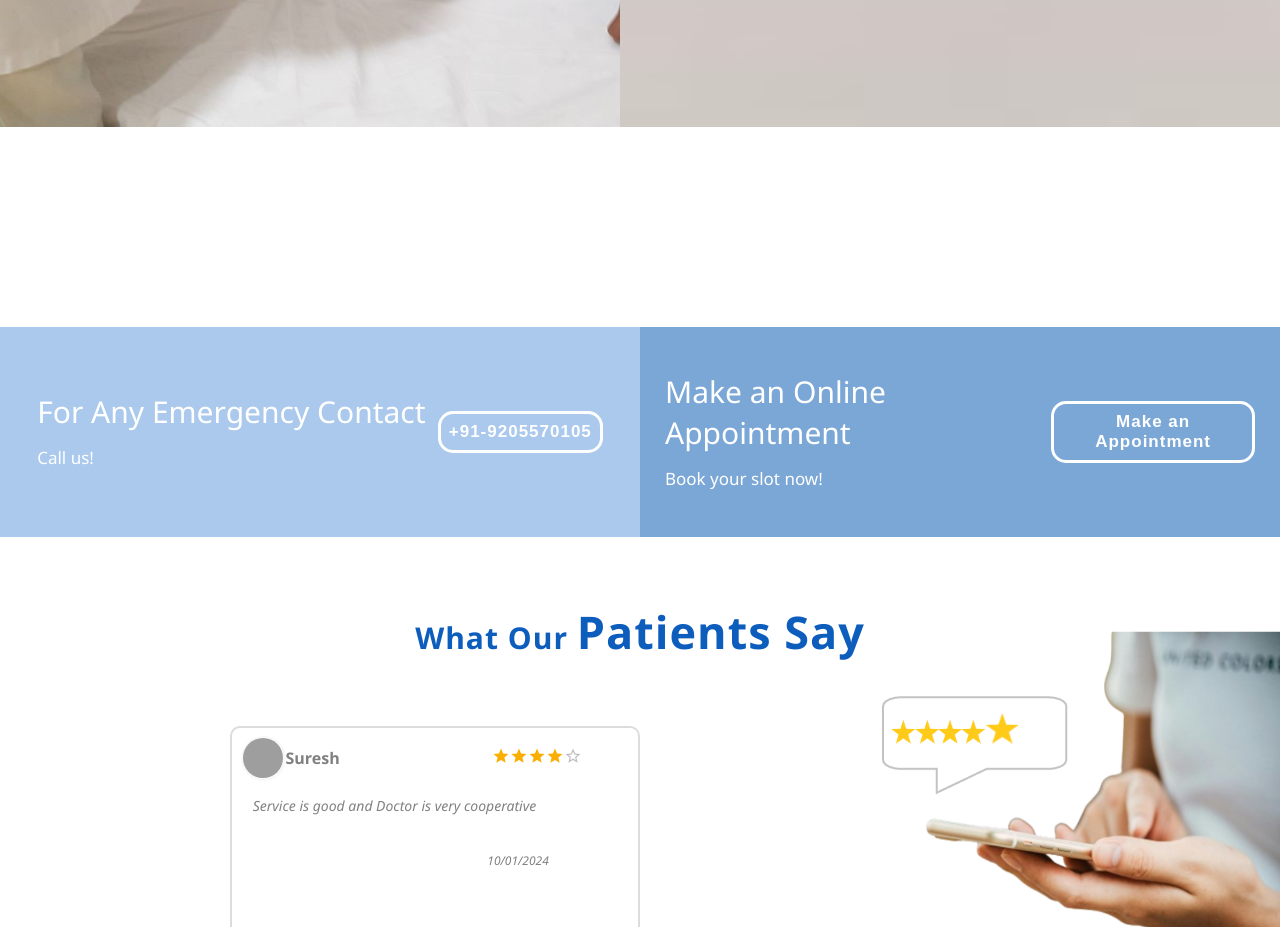
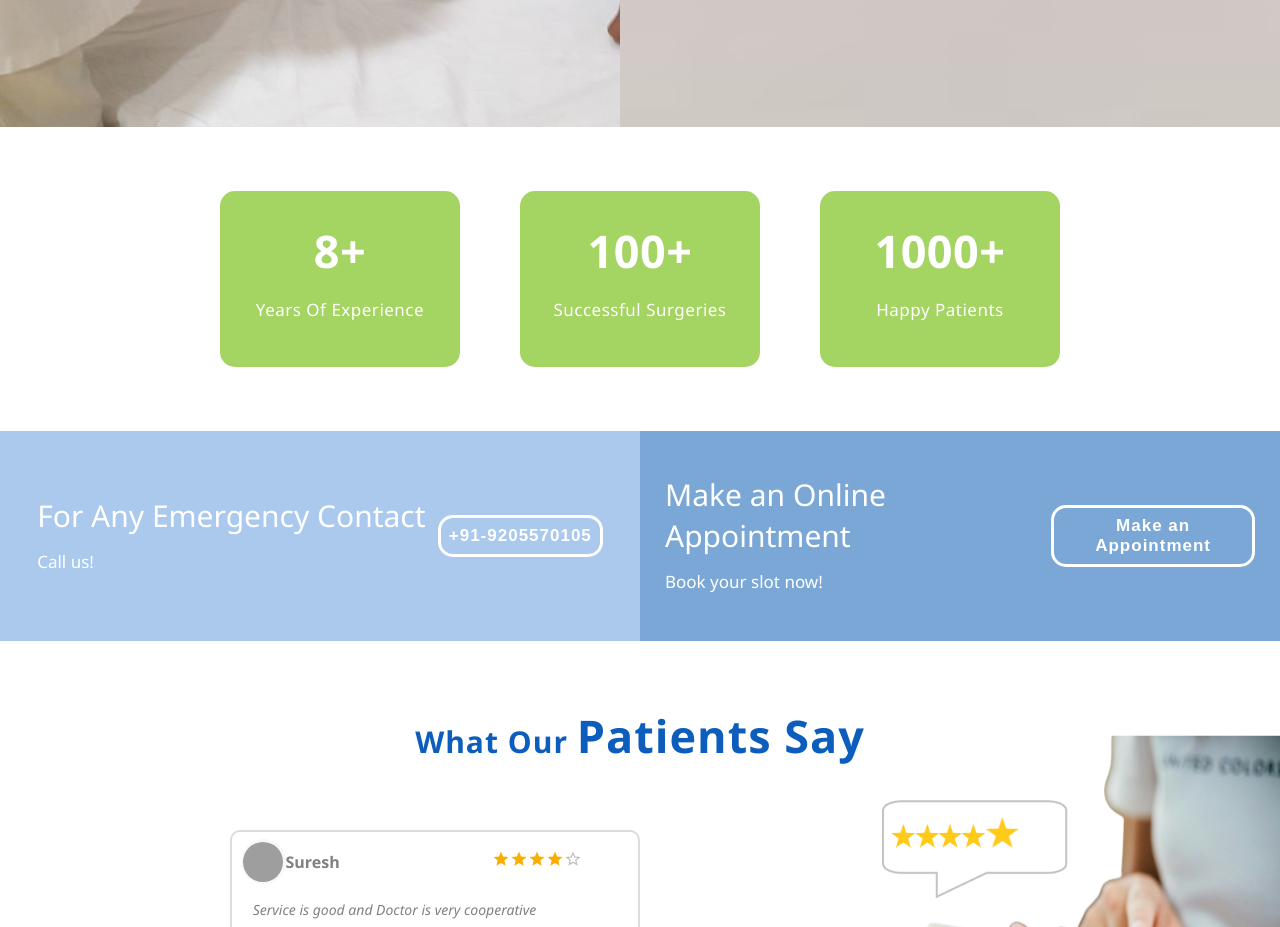
Before and after one commit to saan-saurabh/RP-Clinic, a React (Create React App) app in the folder rp-clinic/: page /home in a window 1280 px wide. Shown: the part 3135-4062 px from the top of the page. Built offline with nearby package versions, Linux system fonts and the light colour scheme; grey boxes are pictures that could not be loaded.

Commit message:
Added dummy section for patient visited, year experiene, no of surgeries

```diff
--- a/rp-clinic/src/Components/Cards/Doctor.css
+++ b/rp-clinic/src/Components/Cards/Doctor.css
@@ -21,6 +21,7 @@
     padding-top: 5%;
     padding-bottom:10%;
     padding-right:20%;
+
 }
 
 .inside{
--- /dev/null
+++ b/rp-clinic/src/Components/Cards/Dummy.css
@@ -0,0 +1,27 @@
+.excellence-main-section{
+    width:75%;
+    padding: 5% 0%;
+    display:flex;
+    justify-content: space-evenly;
+    align-items: center;
+    margin: 0 auto;
+}
+.excellence-card{
+    width:25%;
+    background-color: #A4D461;
+    color:#fff;
+    border-radius:15px;
+    text-align: center;
+    letter-spacing: 0.5px;
+    font-family: 'Segoe UI', Tahoma, Geneva, Verdana, sans-serif;
+    padding:3% 0%;
+}
+.excellence-card-heading{
+    font-size: 45px;
+    font-weight: bold;
+    margin:0 auto;
+}
+.excellence-card-details{
+    font-size: 17px;
+    font-weight: 500;
+}
--- a/rp-clinic/src/Components/Cards/Dummy.js
+++ b/rp-clinic/src/Components/Cards/Dummy.js
@@ -1,8 +1,22 @@
-import React from 'react'
+import React from 'react';
+import './Dummy.css';
 
 function Dummy() {
   return (
-    <div style={{width:'100%',height:'25vh'}}></div>
+    <div className='excellence-main-section'>
+      <div className='excellence-card'>
+        <p className='excellence-card-heading'>8+</p>
+        <p className='excellence-card-details'>Years Of Experience</p>
+      </div>
+      <div className='excellence-card'>
+        <p className='excellence-card-heading'>100+</p>
+        <p className='excellence-card-details'>Successful Surgeries</p>
+        </div>
+      <div className='excellence-card'>
+        <p className='excellence-card-heading'>1000+</p>
+        <p className='excellence-card-details'>Happy Patients</p>
+        </div>
+    </div>
   )
 }
 
```
